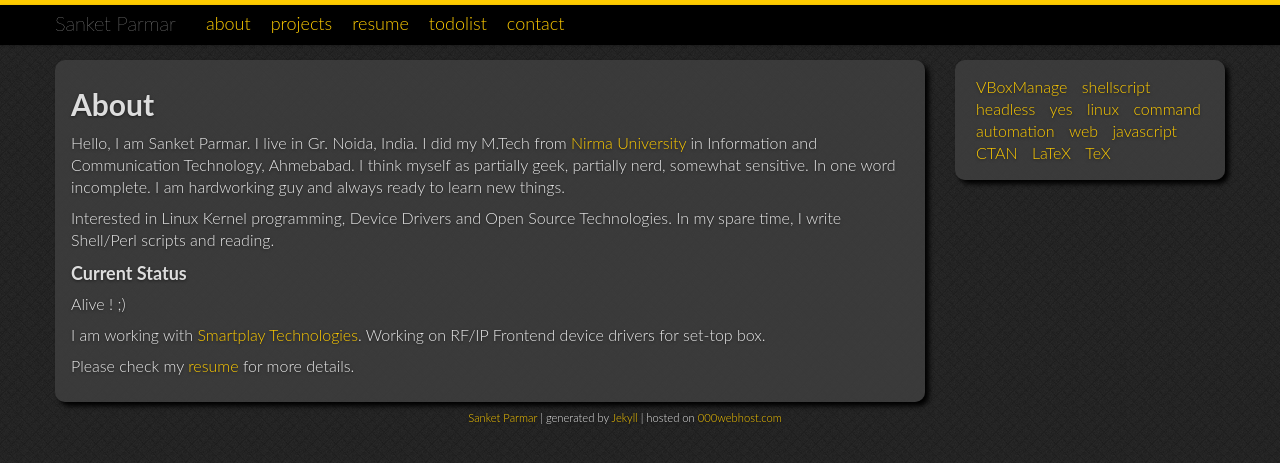
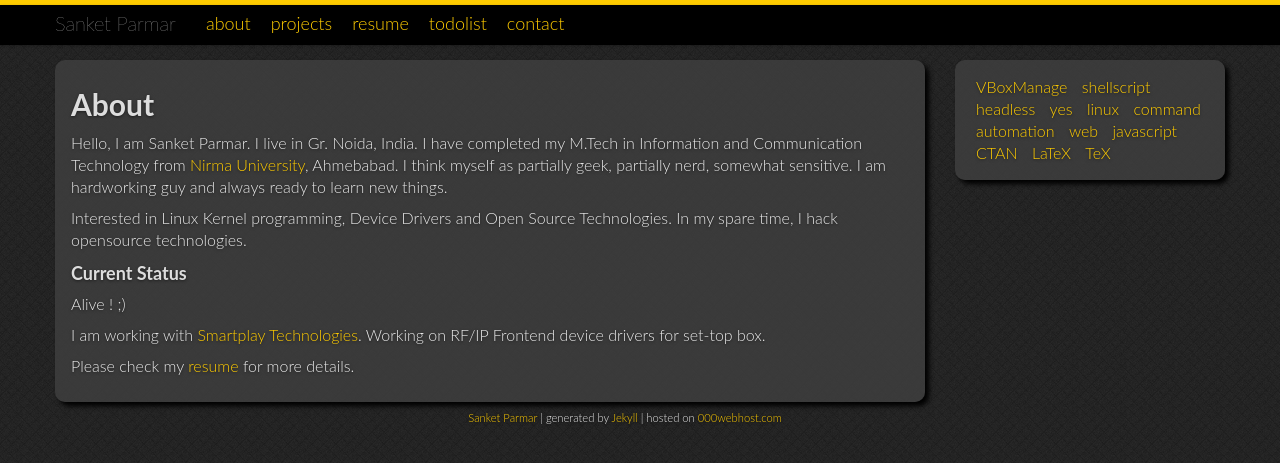
Before and after one commit to sanketparmar/sanketparmar.in, a Jekyll site: the page built from about.markdown, in a window 1280 px wide. Shown: the top 463 px of the page. Built offline with Jekyll 4.4.1, drawn with Linux system fonts in a browser that asks for light colours.

Commit message:
modified about me

```diff
--- a/about.markdown
+++ b/about.markdown
@@ -6,9 +6,9 @@ title:     About
 {% capture m %}
 About
 =====
-Hello, I am Sanket Parmar. I live in Gr. Noida, India. I did my M.Tech from [Nirma University](http://nirmauni.ac.in) in Information and Communication Technology, Ahmebabad. I think myself as partially geek, partially nerd, somewhat sensitive. In one word incomplete. I am hardworking guy and always ready to learn new things.
+Hello, I am Sanket Parmar. I live in Gr. Noida, India. I have completed my M.Tech in Information and Communication Technology from [Nirma University](http://nirmauni.ac.in), Ahmebabad. I think myself as partially geek, partially nerd, somewhat sensitive. I am hardworking guy and always ready to learn new things.
 
-Interested in Linux Kernel programming, Device Drivers and Open Source Technologies. In my spare time, I write Shell/Perl scripts and reading.
+Interested in Linux Kernel programming, Device Drivers and Open Source Technologies. In my spare time, I hack opensource technologies.
 
 ### Current Status
 Alive ! ;)
```
